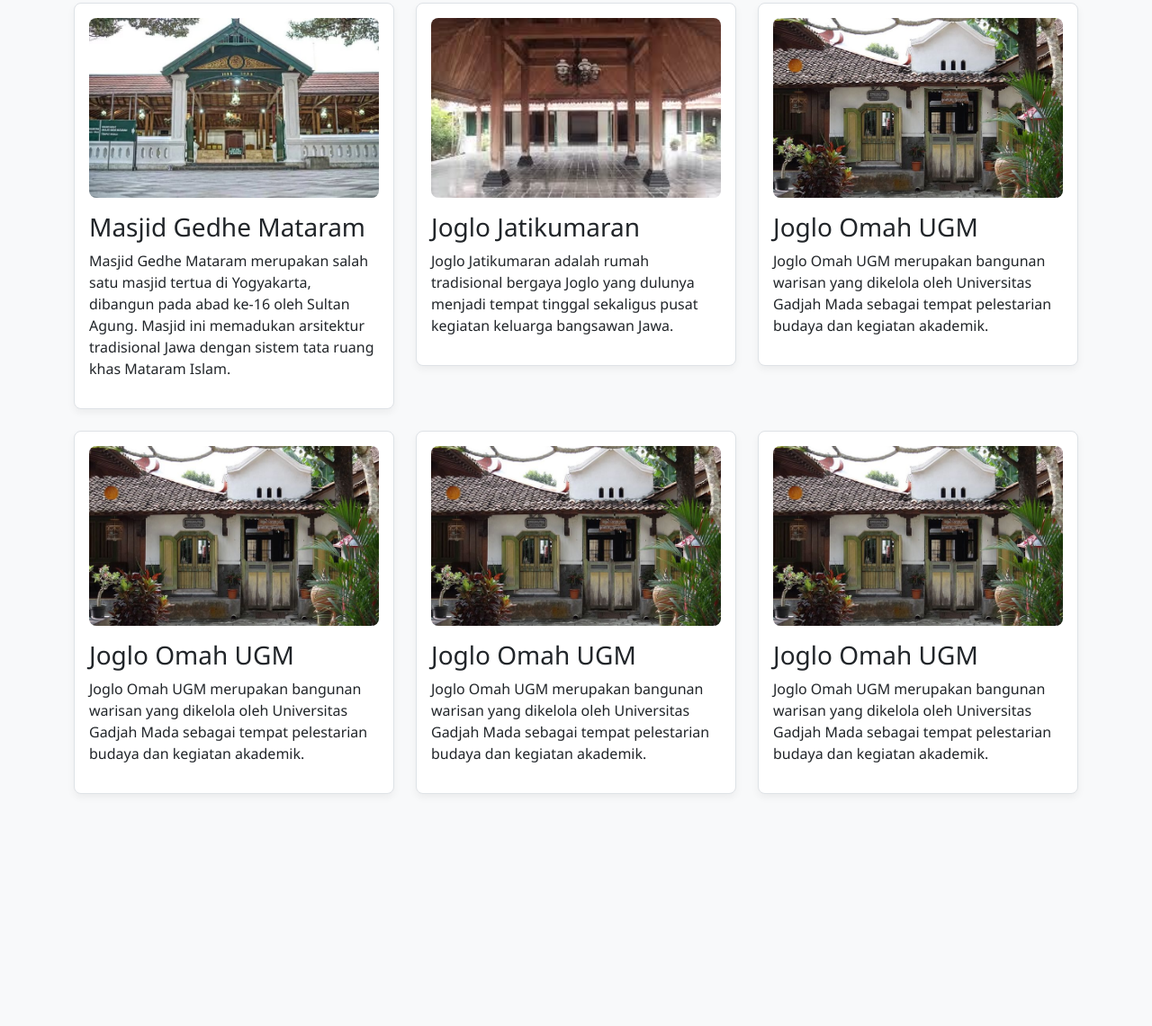
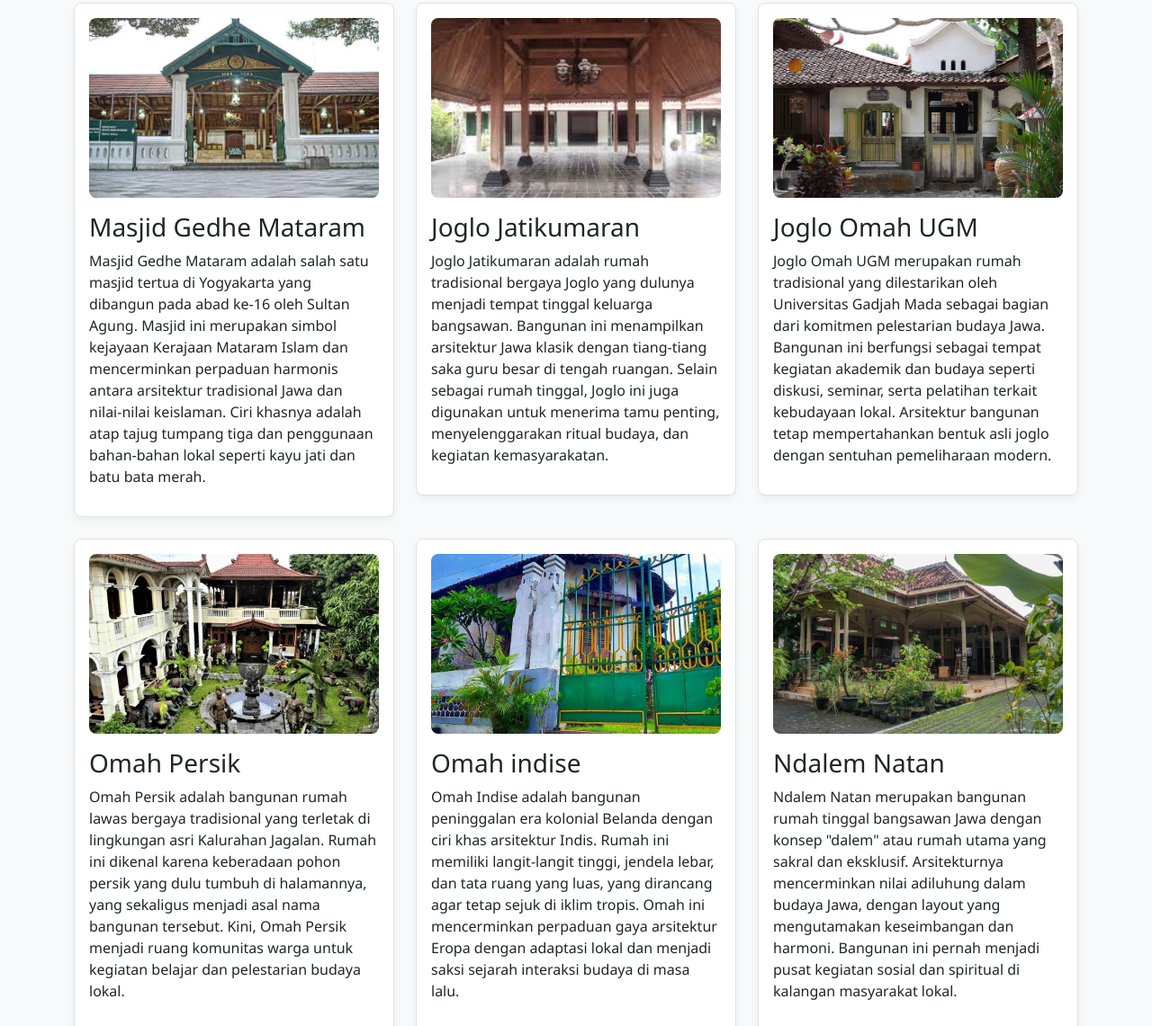
Before and after one commit to Putraakusuma2/Tugas-PWM-P7-Heritage-Kotagede, a plain HTML site: page daftar.html in a window 1280 px wide. Shown: the part 169-1310 px from the top of the page at 90% size. Before the commit the page ends 1100 px from the top, so only its background shows below. Drawn offline with nearby package versions, Linux system fonts and the light colour scheme.

Commit message:
update 0.4

```diff
--- a/daftar.html
+++ b/daftar.html
@@ -4,30 +4,9 @@
   <meta charset="UTF-8" />
   <meta name="viewport" content="width=device-width, initial-scale=1.0" />
   <title>Daftar Bangunan - Heritage Kotagede</title>
+  <link rel="icon" href="images/logoheritage.png" type="image/png">
   <link href="https://cdn.jsdelivr.net/npm/bootstrap@5.3.3/dist/css/bootstrap.min.css" rel="stylesheet" />
-  <style>
-    body {
-      font-family: 'Segoe UI', Tahoma, Geneva, Verdana, sans-serif;
-      background-color: #f8f9fa;
-    }
-    .building-card {
-      background: white;
-      padding: 1rem;
-      margin-bottom: 1.5rem;
-      border: 1px solid #dee2e6;
-      border-radius: 0.5rem;
-      box-shadow: 0 0.25rem 0.5rem rgba(0, 0, 0, 0.05);
-      text-align: left;
-    }
-    .building-card img {
-      width: 100%;
-      height: 200px; /* Atur tinggi gambar agar seragam */
-      object-fit: cover; /* Memastikan gambar memenuhi area tanpa distorsi */
-      border-radius: 0.5rem;
-      margin-bottom: 1rem;
-      cursor: pointer;
-    }
-  </style>
+  <link rel="stylesheet" href="styles.css">
 </head>
 <body>
   <!-- Header Section -->
@@ -68,9 +47,10 @@
           </a>
           <h3>Masjid Gedhe Mataram</h3>
           <p class=" text-justify">
-            Masjid Gedhe Mataram merupakan salah satu masjid tertua di Yogyakarta,
-            dibangun pada abad ke-16 oleh Sultan Agung. Masjid ini memadukan arsitektur
-            tradisional Jawa dengan sistem tata ruang khas Mataram Islam.
+            Masjid Gedhe Mataram adalah salah satu masjid tertua di Yogyakarta yang dibangun pada abad ke-16 oleh Sultan Agung.
+            Masjid ini merupakan simbol kejayaan Kerajaan Mataram Islam dan mencerminkan perpaduan harmonis antara arsitektur
+            tradisional Jawa dan nilai-nilai keislaman. Ciri khasnya adalah atap tajug tumpang tiga dan penggunaan bahan-bahan
+            lokal seperti kayu jati dan batu bata merah.
           </p>
         </div>
       </div>
@@ -82,8 +62,10 @@
           </a>
           <h3>Joglo Jatikumaran</h3>
           <p class=" text-justify">
-            Joglo Jatikumaran adalah rumah tradisional bergaya Joglo yang dulunya
-            menjadi tempat tinggal sekaligus pusat kegiatan keluarga bangsawan Jawa.
+            Joglo Jatikumaran adalah rumah tradisional bergaya Joglo yang dulunya menjadi tempat tinggal keluarga bangsawan.
+            Bangunan ini menampilkan arsitektur Jawa klasik dengan tiang-tiang saka guru besar di tengah ruangan.
+            Selain sebagai rumah tinggal, Joglo ini juga digunakan untuk menerima tamu penting, menyelenggarakan ritual budaya,
+            dan kegiatan kemasyarakatan.
           </p>
         </div>
       </div>
@@ -95,47 +77,54 @@
           </a>
           <h3>Joglo Omah UGM</h3>
           <p class=" text-justify">
-            Joglo Omah UGM merupakan bangunan warisan yang dikelola oleh Universitas Gadjah Mada
-            sebagai tempat pelestarian budaya dan kegiatan akademik.
+            Joglo Omah UGM merupakan rumah tradisional yang dilestarikan oleh Universitas Gadjah Mada sebagai bagian dari komitmen
+            pelestarian budaya Jawa. Bangunan ini berfungsi sebagai tempat kegiatan akademik dan budaya seperti diskusi, seminar,
+            serta pelatihan terkait kebudayaan lokal. Arsitektur bangunan tetap mempertahankan bentuk asli joglo dengan sentuhan
+            pemeliharaan modern.
           </p>
         </div>
       </div>
       <!-- Building Item 4 -->
       <div class="col-md-4">
         <div class="building-card">
-          <a href="https://maps.app.goo.gl/eWBfLw95WVJCB1Za7" target="_blank">
-            <img src="images/omahugm.jpg" alt="Joglo Omah UGM" />
+          <a href="https://maps.app.goo.gl/Q8kQSCK1FK9ZQMJB7" target="_blank">
+            <img src="images/omahpersik.png" alt="Joglo Omah UGM" />
           </a>
-          <h3>Joglo Omah UGM</h3>
+          <h3>Omah Persik</h3>
           <p class=" text-justify">
-            Joglo Omah UGM merupakan bangunan warisan yang dikelola oleh Universitas Gadjah Mada
-            sebagai tempat pelestarian budaya dan kegiatan akademik.
+            Omah Persik adalah bangunan rumah lawas bergaya tradisional yang terletak di lingkungan asri Kalurahan Jagalan.
+            Rumah ini dikenal karena keberadaan pohon persik yang dulu tumbuh di halamannya, yang sekaligus menjadi asal
+            nama bangunan tersebut. Kini, Omah Persik menjadi ruang komunitas warga untuk kegiatan belajar dan pelestarian budaya lokal.
           </p>
         </div>
       </div>
       <!-- Building Item 5 -->
       <div class="col-md-4">
         <div class="building-card">
-          <a href="https://maps.app.goo.gl/eWBfLw95WVJCB1Za7" target="_blank">
-            <img src="images/omahugm.jpg" alt="Joglo Omah UGM" />
+          <a href="https://maps.app.goo.gl/UMaaMf8BWVWjFGJfA" target="_blank">
+            <img src="images/omahindise2.jpg" alt="Joglo Omah UGM" />
           </a>
-          <h3>Joglo Omah UGM</h3>
+          <h3>Omah indise</h3>
           <p class=" text-justify">
-            Joglo Omah UGM merupakan bangunan warisan yang dikelola oleh Universitas Gadjah Mada
-            sebagai tempat pelestarian budaya dan kegiatan akademik.
+            Omah Indise adalah bangunan peninggalan era kolonial Belanda dengan ciri khas arsitektur Indis.
+            Rumah ini memiliki langit-langit tinggi, jendela lebar, dan tata ruang yang luas, yang dirancang
+            agar tetap sejuk di iklim tropis. Omah ini mencerminkan perpaduan gaya arsitektur Eropa dengan
+            adaptasi lokal dan menjadi saksi sejarah interaksi budaya di masa lalu.
           </p>
         </div>
       </div>
       <!-- Building Item 6 -->
       <div class="col-md-4">
         <div class="building-card">
-          <a href="https://maps.app.goo.gl/eWBfLw95WVJCB1Za7" target="_blank">
-            <img src="images/omahugm.jpg" alt="Joglo Omah UGM" />
+          <a href="https://maps.app.goo.gl/LvEhai8yMbDfBTFo9" target="_blank">
+            <img src="images/ndalemnatan.jpg" alt="Joglo Omah UGM" />
           </a>
-          <h3>Joglo Omah UGM</h3>
+          <h3>Ndalem Natan</h3>
           <p class=" text-justify">
-            Joglo Omah UGM merupakan bangunan warisan yang dikelola oleh Universitas Gadjah Mada
-            sebagai tempat pelestarian budaya dan kegiatan akademik.
+            Ndalem Natan merupakan bangunan rumah tinggal bangsawan Jawa dengan konsep "dalem" atau
+            rumah utama yang sakral dan eksklusif. Arsitekturnya mencerminkan nilai adiluhung dalam budaya Jawa,
+            dengan layout yang mengutamakan keseimbangan dan harmoni. Bangunan ini pernah menjadi pusat kegiatan
+            sosial dan spiritual di kalangan masyarakat lokal.
           </p>
         </div>
       </div>
--- /dev/null
+++ b/styles.css
@@ -0,0 +1,54 @@
+/*CSS Index*/
+body {
+    font-family: 'Segoe UI', Tahoma, Geneva, Verdana, sans-serif;
+    margin: 0;
+    padding: 0;
+    background-color: #f8f9fa;
+  }
+  .slideshow-container {
+    position: relative;
+    width: 100%;
+    height: 100vh; /* Default fullscreen height */
+    overflow: hidden;
+  }
+  .slideshow-slide img {
+    width: 100%;
+    height: 100%; /* Gambar menyesuaikan tinggi container */
+    object-fit: cover;
+  }
+  @media (max-width: 768px) {
+    .slideshow-container {
+      height: 50vh; /* Tinggi lebih kecil untuk perangkat mobile */
+    }
+    .slideshow-slide img {
+      height: 50vh; /* Sesuaikan tinggi gambar untuk perangkat mobile */
+    }
+    .welcome-section {
+      padding: 1rem;
+    }
+    .welcome-section h2 {
+      font-size: 1.5rem;
+    }
+    .welcome-section p {
+      font-size: 1rem;
+    }
+  }
+
+  /*CSS Daftar*/
+  .building-card {
+    background: white;
+    padding: 1rem;
+    margin-bottom: 1.5rem;
+    border: 1px solid #dee2e6;
+    border-radius: 0.5rem;
+    box-shadow: 0 0.25rem 0.5rem rgba(0, 0, 0, 0.05);
+    text-align: left;
+  }
+  .building-card img {
+    width: 100%;
+    height: 200px; /* Atur tinggi gambar agar seragam */
+    object-fit: cover; /* Memastikan gambar memenuhi area tanpa distorsi */
+    border-radius: 0.5rem;
+    margin-bottom: 1rem;
+    cursor: pointer;
+  }
```
Also changed, not shown: index.html (+2 -37 lines), images/logoheritage.png, images/ndalemnatan.jpg (added), images/omahindise.jpg (added), images/omahindise2.jpg (added), images/omahpersik.png (added).
